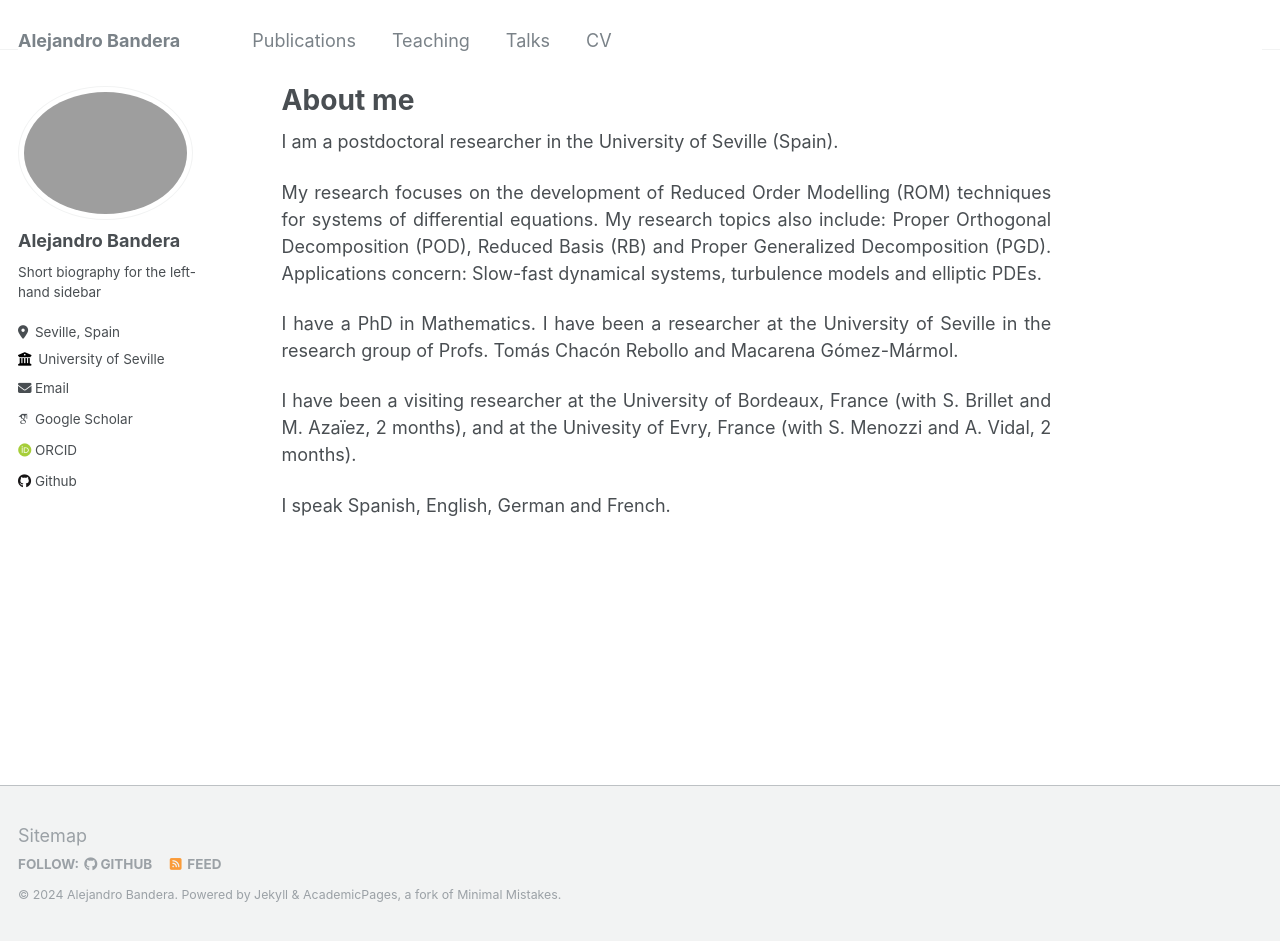
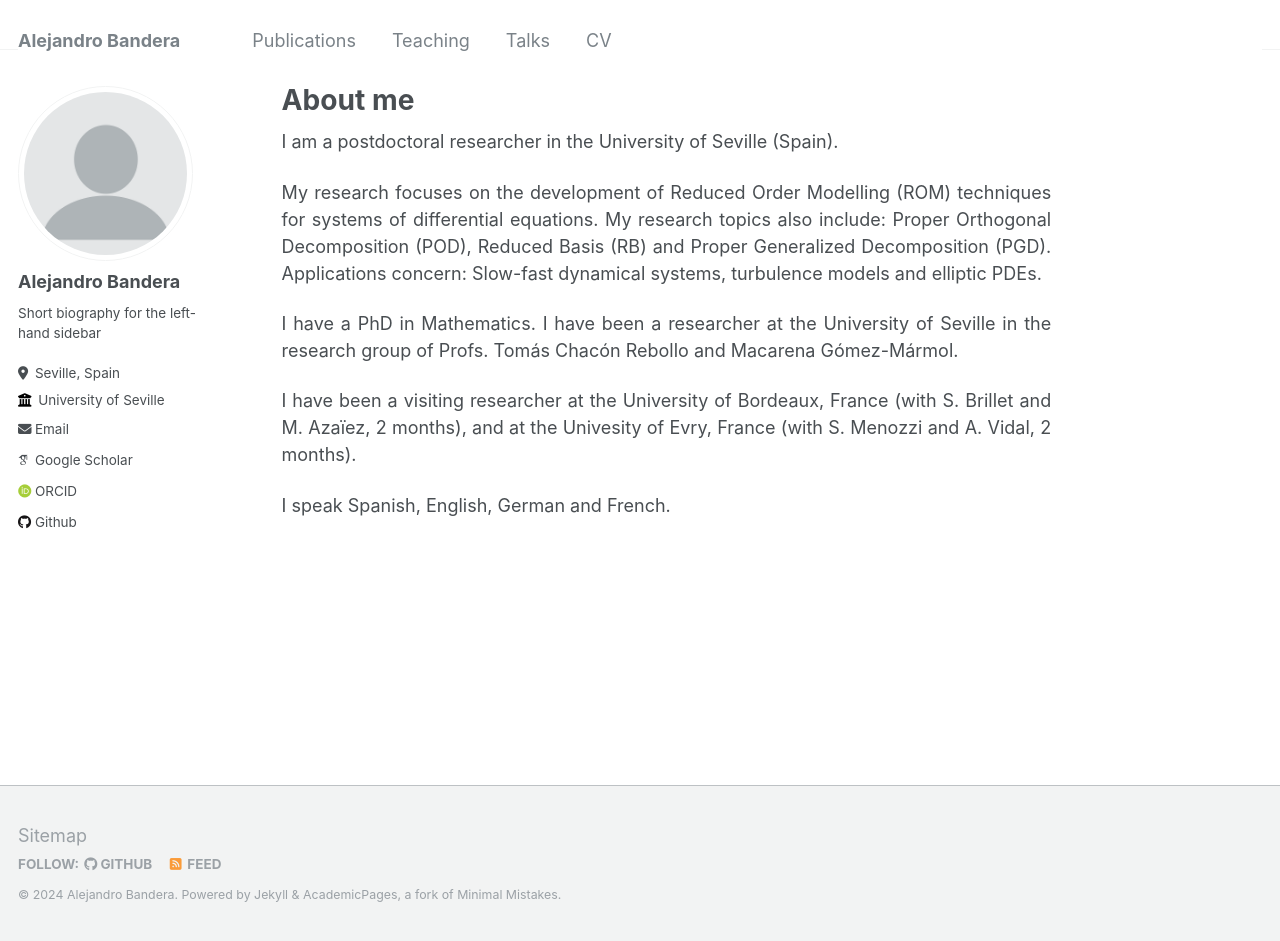
Before and after one commit to abanderam/abandera.github.io, a Jekyll site: the page built from _pages/about.md, in a window 1280 px wide and 941 px high. Built offline with Jekyll 4.4.1, drawn with Linux system fonts in a browser that asks for light colours; some web fonts are replaced; a file with an impossible date is left out.

Commit message:
Update _config.yml

```diff
--- a/_config.yml
+++ b/_config.yml
@@ -21,7 +21,7 @@ repository               : "abanderam/abanderam.github.io"
 #               Additional customization can be done by editing /_includes/author-profile.html
 author:
   # Biographic information
-  avatar           : "IMG-3355.png"
+  avatar           : "profile.png"
   name             : "Alejandro Bandera"
   pronouns         : # example: "she/her"
   bio              : "Short biography for the left-hand sidebar"
```
